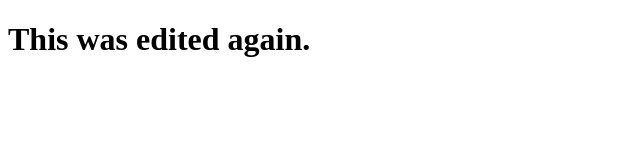
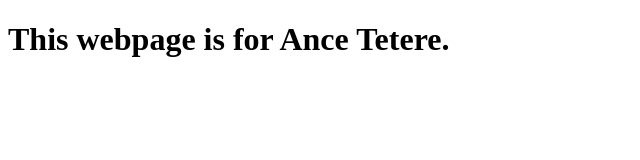
Before and after one commit to AnceTetere/ancetetere.github.io, a plain HTML site: page index.html in a window 1280 px wide. Shown: the whole page, without its empty margins (0-640 px from the left). Drawn offline with Linux system fonts and the light colour scheme.

Commit message:
New html file.

```diff
--- a/index.html
+++ b/index.html
@@ -7,6 +7,6 @@
     <title>Index file1</title>
 </head>
 <body>
-    <h1>This was edited again.</h1>
+    <h1>This webpage is for Ance Tetere.</h1>
 </body>
 </html>
```
